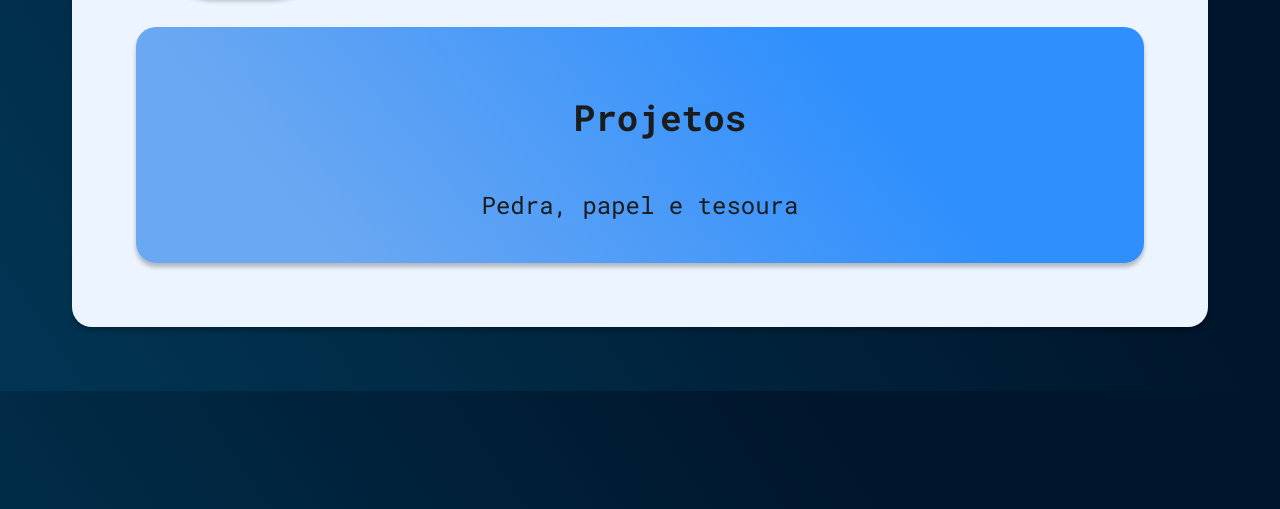
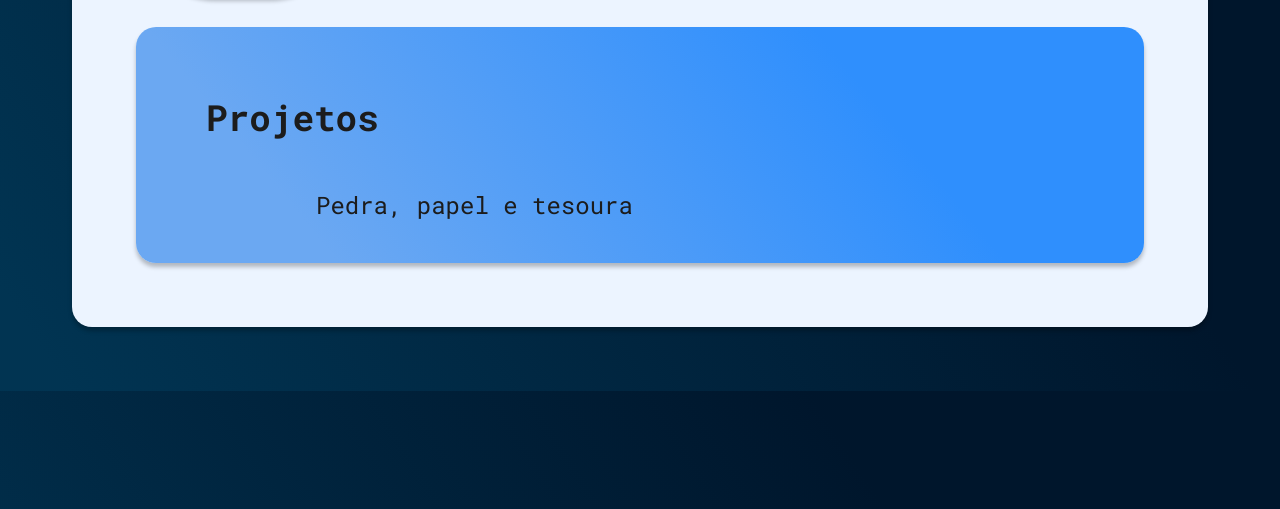
Before and after one commit to JoaoVitor733/JoaoVitor733.github.io, a plain HTML site: page index.html in a window 1280 px wide. Shown: the part 291-800 px from the top of the page. Drawn offline with Linux system fonts and the light colour scheme.

Commit message:
Update main.css

```diff
--- a/main.css
+++ b/main.css
@@ -1,4 +1,4 @@
-@import url('https://fonts.googleapis.com/css2?family=Roboto+Mono:wght@400;700&display=swap');
+ @import url('https://fonts.googleapis.com/css2?family=Roboto+Mono:wght@400;700&display=swap');
 body {
     background: linear-gradient(236.85deg, rgb(0, 22, 44) 27.26%, rgb(1, 52, 82)96.03%);
     font-family: 'Roboto Mono', monospace;
@@ -46,7 +46,6 @@ body {
 .projetos {
     display: flex;
     flex-direction: column;
-    align-items: center;
     background: linear-gradient(230.65deg, #2f8ffd 27.49%, #6ba8f2 83.19%);
     margin-top: 30px;
     border-radius: 20px;
@@ -70,6 +69,7 @@ body {
 .projetos-item a {
     color: #1C1C1C;
     text-decoration: none;
+    margin-left: 150px;
 }
 
 .dark {
```
